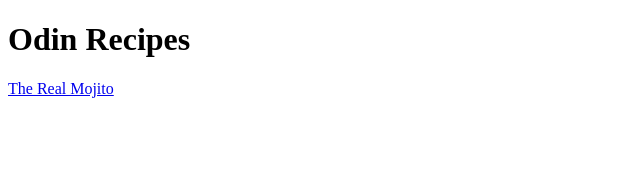
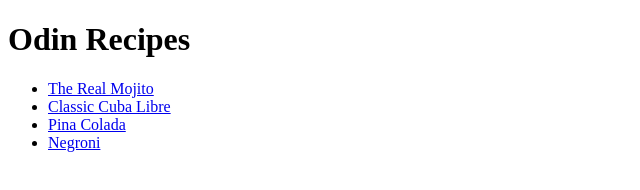
Before and after one commit to bigbadaI/odin-recipes, a plain HTML site: page index.html in a window 1280 px wide. Shown: the whole page, without its empty margins (0-640 px from the left). Drawn offline with Linux system fonts and the light colour scheme.

Commit message:
Set up links for new recipes

```diff
--- a/index.html
+++ b/index.html
@@ -7,6 +7,12 @@
 
   <body>
     <h1>Odin Recipes</h1>
-    <a href="recipes/the-real-mojito.html">The Real Mojito</a>
+    <ul>
+      <li><a href="recipes/the-real-mojito.html">The Real Mojito</a></li>
+      <li><a href="recipes/classic-cuba-libre.html">Classic Cuba Libre</a></li>
+      <li><a href="recipes/pina-colada.html">Pina Colada</a></li>
+      <li><a href="recipes/negroni.html">Negroni</a></li>
+    </ul>
+
   </body>
 </html>
```
